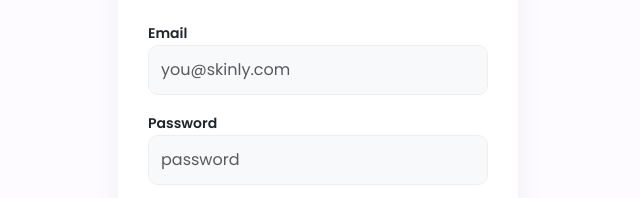
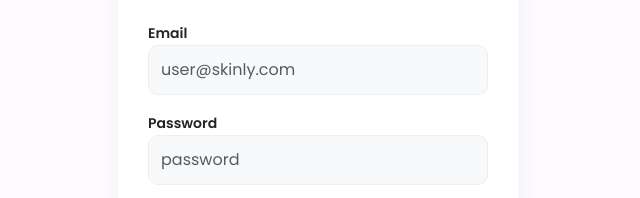
Before and after one commit to mernaelnshar/Skinly-E-Commerce, a plain HTML site: page login.html in a window 1280 px wide. Shown: the part 366-564 px from the top of the page, 322-962 px from the left. Drawn offline with nearby package versions, Linux system fonts and the light colour scheme.

Commit message:
Update email placeholder in login form to a generic user format

```diff
--- a/login.html
+++ b/login.html
@@ -35,7 +35,7 @@
                 <form id="loginForm" novalidate>
                     <div class="mb-3">
                         <label class="small fw-bold">Email</label>
-                        <input type="email" id="loginEmail" class="form-control" placeholder="you@skinly.com" required>
+                        <input type="email" id="loginEmail" class="form-control" placeholder="user@skinly.com" required>
                     </div>
                     <div class="mb-3">
                         <label class="small fw-bold">Password</label>
```
